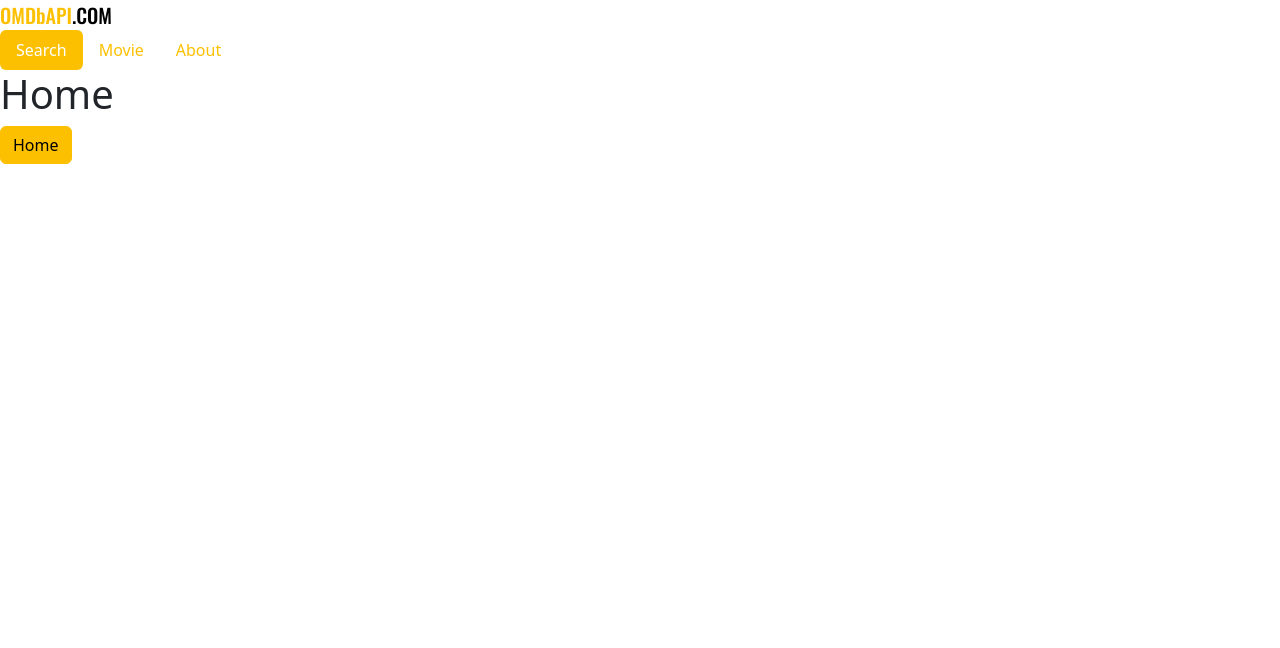
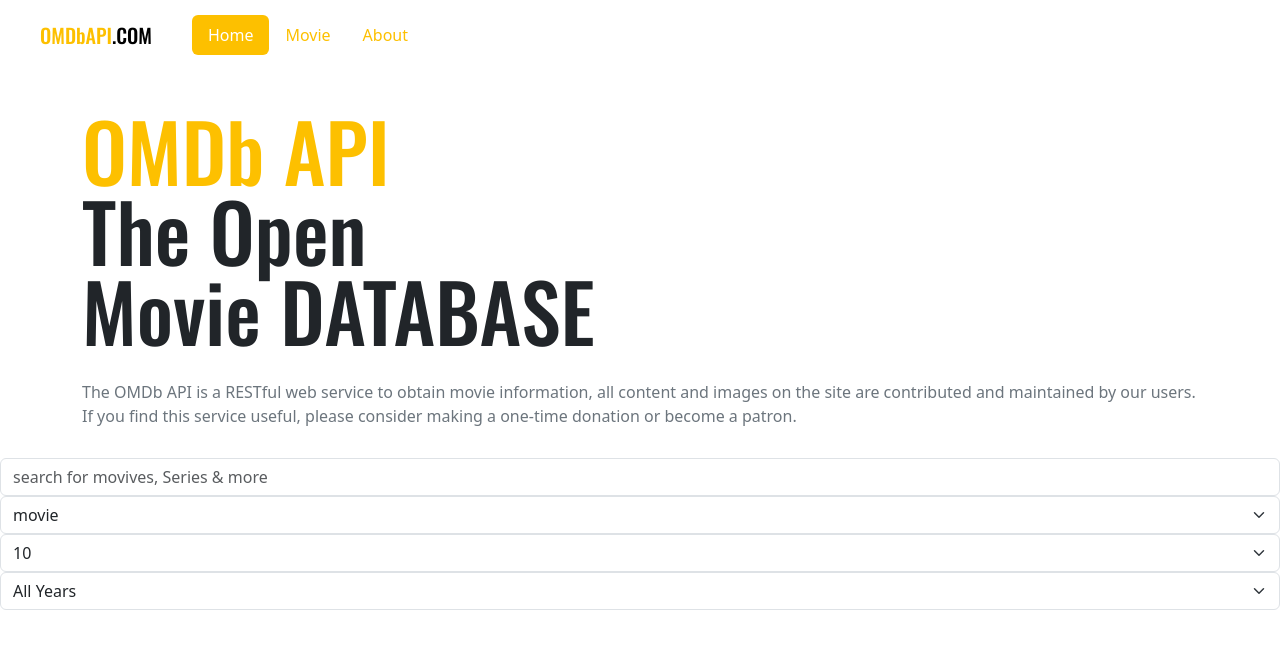
Before and after one commit to seo325/vue3-movie-app, a Vue app: page / in a window 1280 px wide. Shown: the top 648 px of the page. Built offline with nearby package versions, Linux system fonts and the light colour scheme.

Commit message:
search function

```diff
--- a/src/components/Header.vue
+++ b/src/components/Header.vue
@@ -26,7 +26,7 @@
         return {
             navigations: [
                 {
-                    name: 'Search',
+                    name: 'Home',
                     href: '/'
                 },
                 {
@@ -45,3 +45,15 @@
 
 
 </script>
+
+<style lang="scss" scoped>
+header {
+  height: 70px;
+  padding: 0 40px;
+  display: flex;
+  align-items: center;
+  .logo{
+    margin-right: 40px;
+  }
+}
+</style>
--- /dev/null
+++ b/src/components/Headline.vue
@@ -0,0 +1,31 @@
+<template>
+  <div class="container">
+    <h1>
+      <span>OMDb API</span><br />
+      The Open <br />Movie DATABASE
+    </h1>
+    <p>
+      The OMDb API is a RESTful web service to obtain movie information, all content and images on the site are contributed and maintained by our users.<br />
+      If you find this service useful, please consider making a one-time donation or become a patron.
+    </p>
+  </div>
+</template>
+
+<style lang="scss" scoped>
+@import '../scss/main';
+.container {
+  padding-top: 40px;
+}
+h1 {
+  line-height: 1;
+  font-family: "Oswald", sans-serif;
+  font-size: 80px;
+  span {
+    color: $primary;
+  }
+}
+p {
+  margin: 30px 0;
+  color: $gray-600;
+}
+</style>
--- /dev/null
+++ b/src/components/Search.vue
@@ -0,0 +1,62 @@
+<template>
+  <div class="continaer">
+    <input
+      v-model="title"
+      class="form-control"
+      type="text"
+      placeholder="search for movives, Series & more" />
+  </div>
+  <div class="selects">
+    <select
+      v-for="filter in filters"
+      :key="filters.name"
+      v-model="$data[filter.name]"
+      class="form-select">
+      <option
+        v-if="filter.name === 'year'"
+        value="">
+        All Years
+      </option>
+      <option
+        v-for="item in filter.items"
+        :key="item">
+        {{ item }}
+      </option>
+    </select>
+  </div>
+</template>
+
+<script>
+export default {
+    data() {
+        return{
+            title :'',
+            type: 'movie',
+            number : 10,
+            year : '',
+
+            filters: [
+        {
+          name: 'type',
+          items: ['movie', 'series', 'episode']
+        },
+        {
+          name: 'number',
+          items: [10, 20, 30]
+        },
+        {
+          name: 'year',
+          items: (() => {
+            const years = []
+            const thisYear = new Date().getFullYear()
+            for (let i = thisYear; i >= 1985; i -= 1) {
+              years.push(i)
+            }
+            return years
+          })()
+        }
+      ]
+        }
+    },
+}
+</script>
--- a/src/router/Home.vue
+++ b/src/router/Home.vue
@@ -1,6 +1,16 @@
 <template>
-  <h1>Home</h1>
-  <div class="btn btn-primary">
-    Home
-  </div>
+  <Headline />
+  <Search />
 </template>
+
+<script>
+import Headline from '../components/Headline'
+import Search from '../components/Search'
+
+export default {
+  components: {
+    Headline ,
+    Search
+  },
+}
+</script>
```
